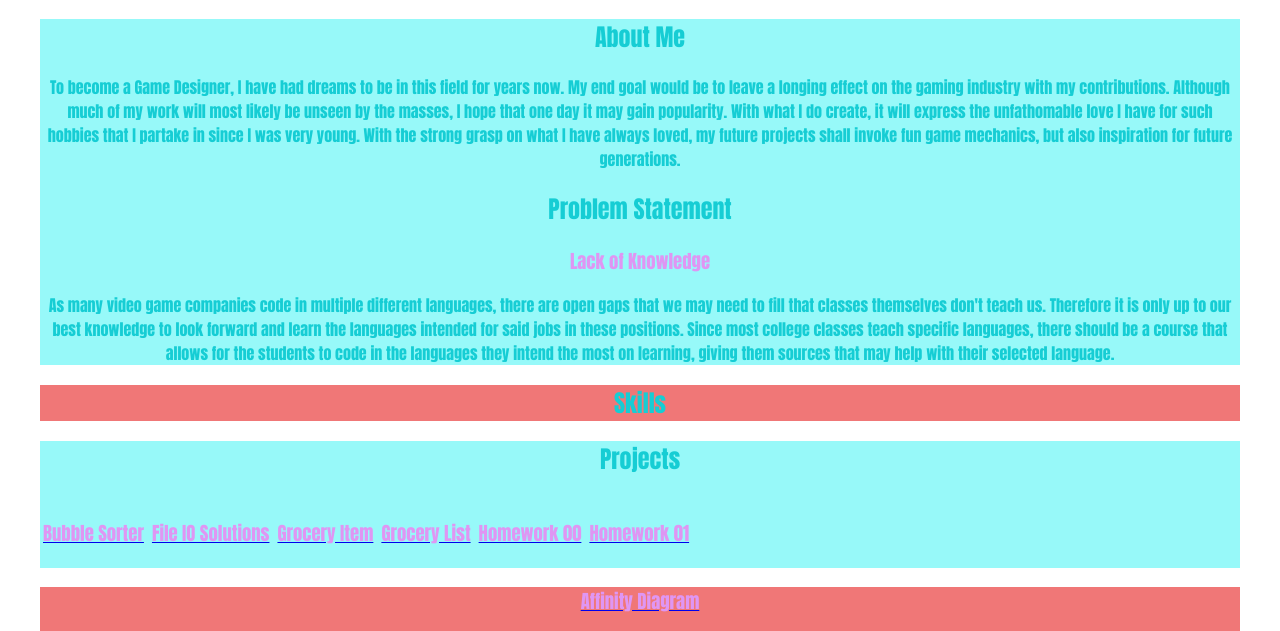
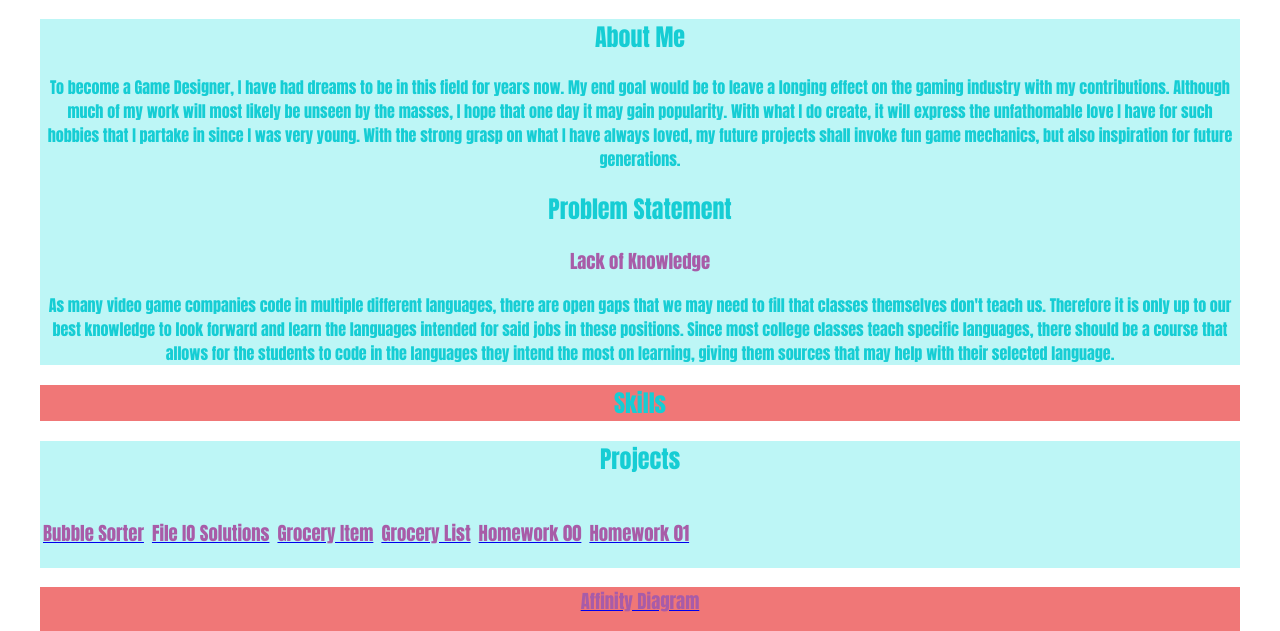
Before and after one commit to RoryMeh/RoryMeh.github.io, a plain HTML site: page index.html in a window 1280 px wide. Shown: the part 137-768 px from the top of the page. Drawn offline with Linux system fonts and the light colour scheme.

Commit message:
hyperlinks

```diff
--- a/style.css
+++ b/style.css
@@ -13,7 +13,11 @@ h2 {
 }
 h3 {
     text-align: center;
-    color: #DF96F3;
+    color: rgb(168, 92, 168);
+}
+h5 {
+    text-align: center;
+    color: rgb(168, 92, 168)
 }
 .center-table {
     margin: 0 auto;
@@ -22,7 +26,7 @@ h3 {
     text-align: center;
 }
 .about {
-    background: rgb(151, 249, 249);
+    background: rgb(189, 246, 246);
     text-align: center;
     color: #16CDD4;
 }
@@ -32,7 +36,7 @@ h3 {
     color: crimson;
 }
 .projects {
-    background: rgb(151, 249, 249);
+    background: rgb(189, 246, 246);
     text-align: center;
     color: #16CDD4;
 }
```
